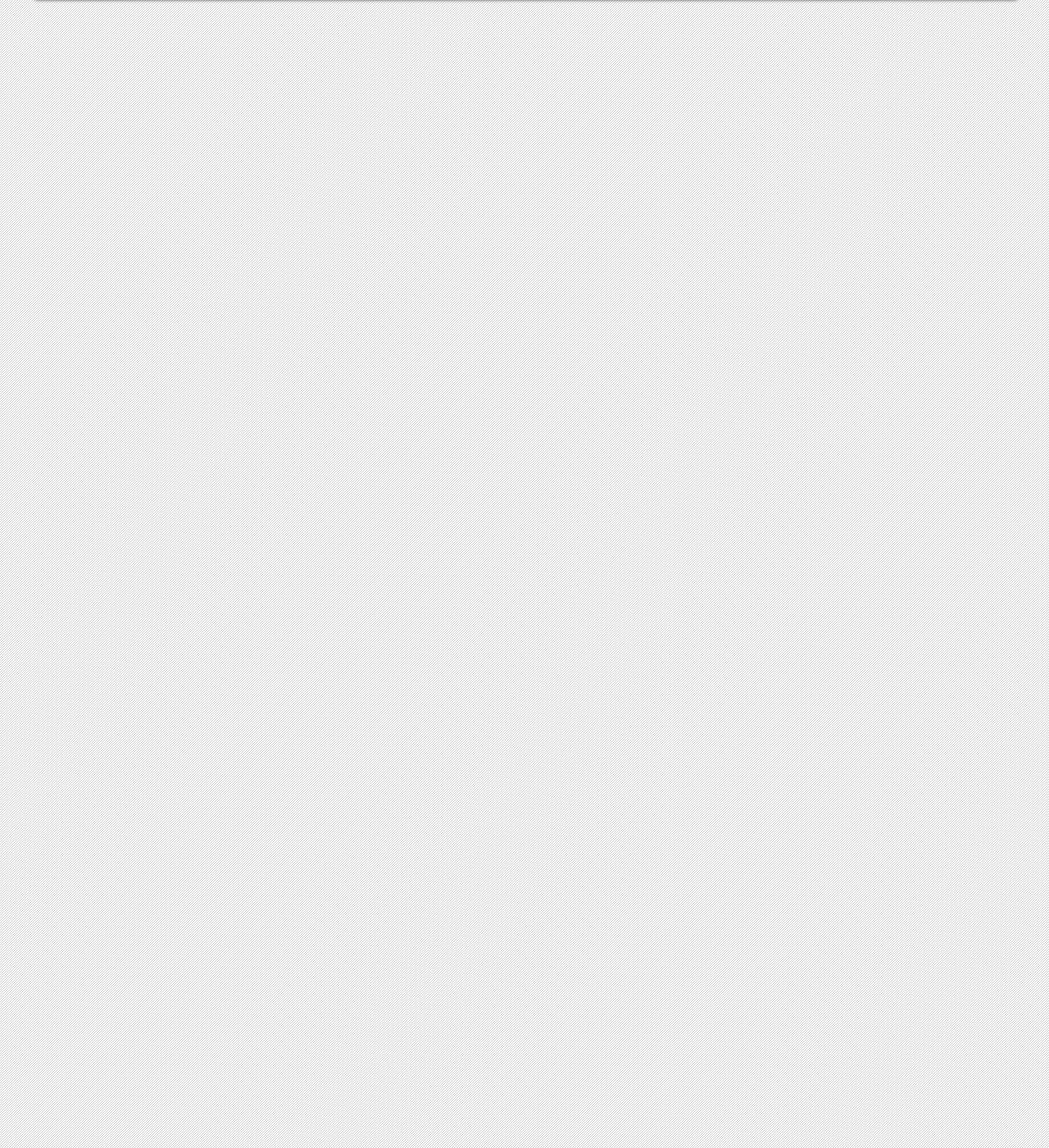
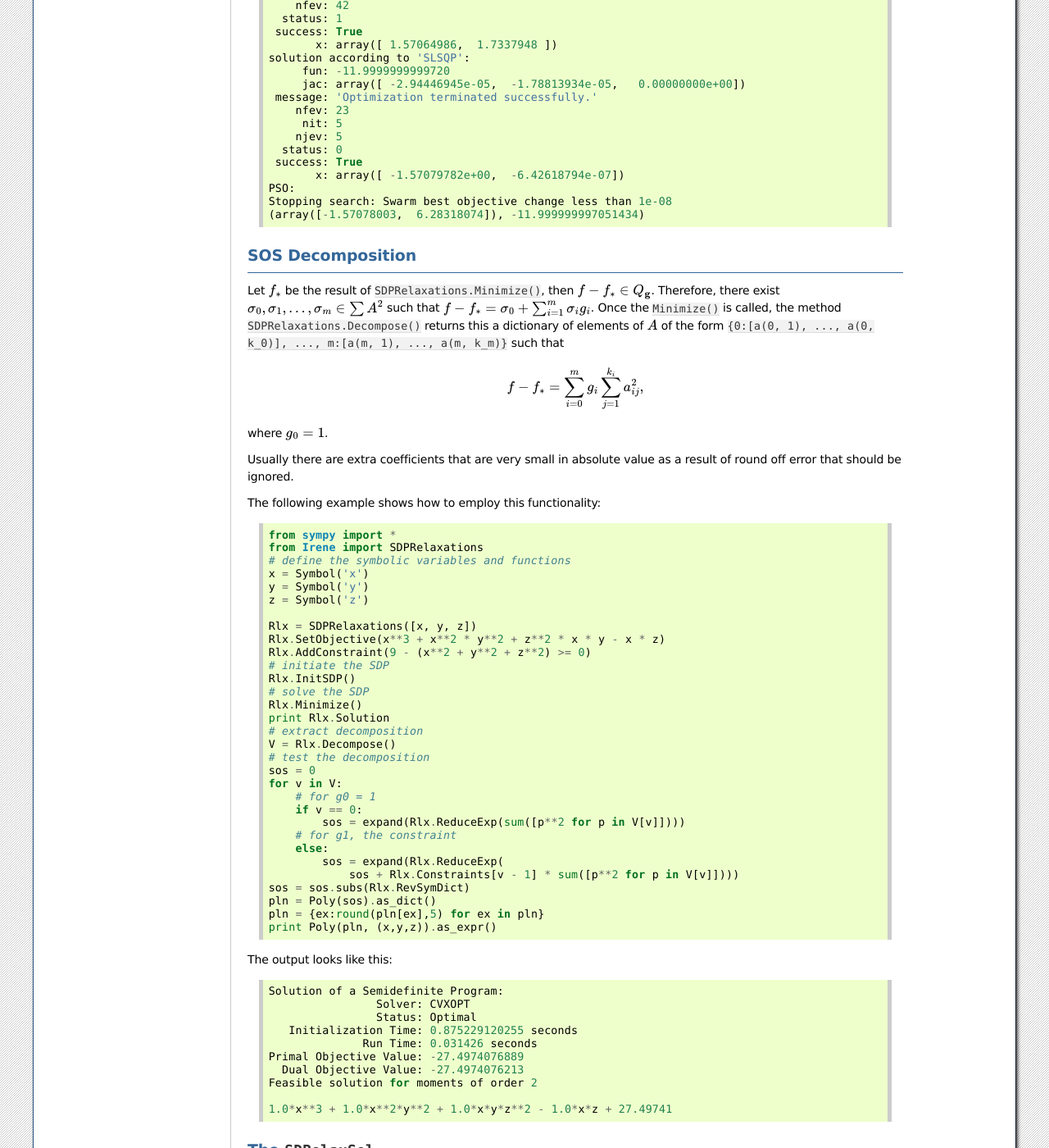
Before and after one commit to mghasemi/Irene, a Sphinx documentation site: the page built from doc/optim.rst, in a window 1280 px wide and 1400 px high, scrolled down 8083 px. Shown: the whole window at 82% size. Built offline with Sphinx 7.4.7, drawn with Linux system fonts in a browser that asks for light colours; some of the changed text lies outside the part shown.

Commit message:
SOS Decomposition added

```diff
--- a/doc/optim.rst
+++ b/doc/optim.rst
@@ -232,6 +232,65 @@ For :math:`A=B`, it considers :math:`A\ge B - \varepsilon` and :math:`A\leq B +
 In this case the value of :math:`\varepsilon` can be modified by setting `SDPRelaxation.ErrorTolerance`
 which its default value is :math:`10^{-6}`.
 
+Optimization of Rational Functions
+==================================
+
+Given two polynomials :math:`p(X), q(X), g_1(X),\dots,g_m(X)`, the minimum of :math:`\frac{p(X)}{q(X)}` over
+:math:`K=\{x:g_i(x)\ge0,~i=1,\dots,m\}` is equal to
+
+.. math::
+
+	\left\lbrace
+	\begin{array}{ll}
+		\min & \int p(X)~d\mu \\
+		\textrm{subject to} & \\
+			& \int q(X)~d\mu = 1, \\
+			& \mu\in\mathcal{M}^+(K).
+	\end{array}\right.
+
+Note that in this case :math:`\mu` is not taken to be a probability measure, but instead :math:`\int q(X)~d\mu = 1`.
+We can use ``SDPRelaxations.Probability = False`` to relax the probability condition on :math:`\mu` and use moment
+constraints to enforce :math:`\int q(X)~d\mu = 1`. The following example explains this.
+
+**Example:** Find the minimum of :math:`\frac{x^2-2x}{x^2+2x+1}`.::
+
+	from sympy import *
+	from Irene import *
+	# define the symbolic variable
+	x = Symbol('x')
+	# initiate the SDPRelaxations object
+	Rlx = SDPRelaxations([x])
+	# settings
+	Rlx.Probability = False
+	# set the objective
+	Rlx.SetObjective(x**2 - 2*x)
+	# moment constraint
+	Rlx.MomentConstraint(Mom(x**2+2*x+1) == 1)
+	# set the sdp solver
+	Rlx.SetSDPSolver('cvxopt')
+	# initiate the SDP
+	Rlx.InitSDP()
+	# solve the SDP
+	Rlx.Minimize()
+	print Rlx.Solution
+
+The result is::
+
+	Solution of a Semidefinite Program:
+	                Solver: CVXOPT
+	                Status: Optimal
+	   Initialization Time: 0.167912006378 seconds
+	              Run Time: 0.008987 seconds
+	Primal Objective Value: -0.333333666913
+	  Dual Objective Value: -0.333333667469
+	Feasible solution for moments of order 1
+
+.. note::
+
+	Beside ``SDPRelaxations.Probability`` there is another attribute ``SDPRelaxations.PSDMoment``
+	which by default is set to ``True`` and makes sure that the sdp solver assumes positivity for
+	the moment matrix.
+
 Optimization over Varieties
 =============================
 
@@ -443,6 +502,70 @@ Solutions are::
 	Stopping search: Swarm best objective change less than 1e-08
 	(array([-1.57078003,  6.28318074]), -11.999999997051434)
 
+SOS Decomposition
+======================================
+
+Let :math:`f_*` be the result of ``SDPRelaxations.Minimize()``, then :math:`f-f_*\in Q_{\bf g}`.
+Therefore, there exist :math:`\sigma_0,\sigma_1,\dots,\sigma_m\in \sum A^2` such that
+:math:`f-f_*=\sigma_0+\sum_{i=1}^m\sigma_i g_i`. Once the ``Minimize()`` is called, the method
+``SDPRelaxations.Decompose()`` returns this a dictionary of elements of :math:`A` of the form
+``{0:[a(0, 1), ..., a(0, k_0)], ..., m:[a(m, 1), ..., a(m, k_m)}`` such that
+
+.. math::
+	f-f_* = \sum_{i=0}^{m}g_i\sum_{j=1}^{k_i} a^2_{ij},
+
+where :math:`g_0=1`.
+
+Usually there are extra coefficients that are very small in absolute value as a result of
+round off error that should be ignored.
+
+The following example shows how to employ this functionality::
+
+	from sympy import *
+	from Irene import SDPRelaxations
+	# define the symbolic variables and functions
+	x = Symbol('x')
+	y = Symbol('y')
+	z = Symbol('z')
+
+	Rlx = SDPRelaxations([x, y, z])
+	Rlx.SetObjective(x**3 + x**2 * y**2 + z**2 * x * y - x * z)
+	Rlx.AddConstraint(9 - (x**2 + y**2 + z**2) >= 0)
+	# initiate the SDP
+	Rlx.InitSDP()
+	# solve the SDP
+	Rlx.Minimize()
+	print Rlx.Solution
+	# extract decomposition
+	V = Rlx.Decompose()
+	# test the decomposition
+	sos = 0
+	for v in V:
+	    # for g0 = 1
+	    if v == 0:
+	        sos = expand(Rlx.ReduceExp(sum([p**2 for p in V[v]])))
+	    # for g1, the constraint
+	    else:
+	        sos = expand(Rlx.ReduceExp(
+	            sos + Rlx.Constraints[v - 1] * sum([p**2 for p in V[v]])))
+	sos = sos.subs(Rlx.RevSymDict)
+	pln = Poly(sos).as_dict()
+	pln = {ex:round(pln[ex],5) for ex in pln}
+	print Poly(pln, (x,y,z)).as_expr()
+
+The output looks like this::
+
+	Solution of a Semidefinite Program:
+	                Solver: CVXOPT
+	                Status: Optimal
+	   Initialization Time: 0.875229120255 seconds
+	              Run Time: 0.031426 seconds
+	Primal Objective Value: -27.4974076889
+	  Dual Objective Value: -27.4974076213
+	Feasible solution for moments of order 2
+
+	1.0*x**3 + 1.0*x**2*y**2 + 1.0*x*y*z**2 - 1.0*x*z + 27.49741
+
 The ``SDRelaxSol``
 ======================================
 
@@ -466,9 +589,11 @@ By default, the support of the measure is not calculated, but it can be approxim
 the method ``SDRelaxSol.ExtractSolution()``. There exists an exact theoretical method for
 extracting the support of the solution measure as explained in [HL]_. But because of the numerical
 error of sdp solvers, computing rank and hence the support is quite difficult.
-So,``SDRelaxSol.ExtractSolution()`` estimates the rank numerically by assuming that eigenvalues
+So, ``SDRelaxSol.ExtractSolution()`` estimates the rank numerically by assuming that eigenvalues
 with absolute value less than ``err_tol`` which by default is set to ``SDPRelaxation.ErrorTolerance``.
 Then uses ``scipy.optimize.root`` to approximate the support. The default ``scipy`` solver is set to
 `lm`, but other solvers can be selected using ``SDRelaxSol.SetScipySolver(solver)``.
+It is not guaranteed that scipy solvers return a reliable answer, but modifying sdp solvers and other
+parameters like ``SDPRelaxation.ErrorTolerance`` may help to get better results.
 
 .. [HL] D. Henrion and J-B. Lasserre, *Detecting Global Optimality and Extracting Solutions in GloptiPoly*, Positive Polynomials in Control, LNCIS 312, 293-310 (2005).
--- a/doc/rev.rst
+++ b/doc/rev.rst
@@ -8,4 +8,6 @@ Revision History
 
 **Version 1.1.0 ()**
 
-	- Extracting minimizers by ``SDRelaxSol.ExtractSolution()`` and help of ``scipy``
+	- Extracting minimizers by ``SDRelaxSol.ExtractSolution()`` and help of ``scipy``,
+	- Adding ``SDPRelaxations.Probability`` and ``SDPRelaxations.PSDMoment`` to give more flexibility over moments and enables rational minimization.
+	- SOS decomposition implemented.
--- a/doc/todo.rst
+++ b/doc/todo.rst
@@ -18,3 +17,4 @@ Done
 The following to-dos were implemented:
 
 	+ Extract solutions (at least for polynomials) in v.1.1.0.
+	+ SOS decomposition.
```
Also changed, not shown: other parts of doc/todo.rst (+0 -1 lines), 3 other files.
